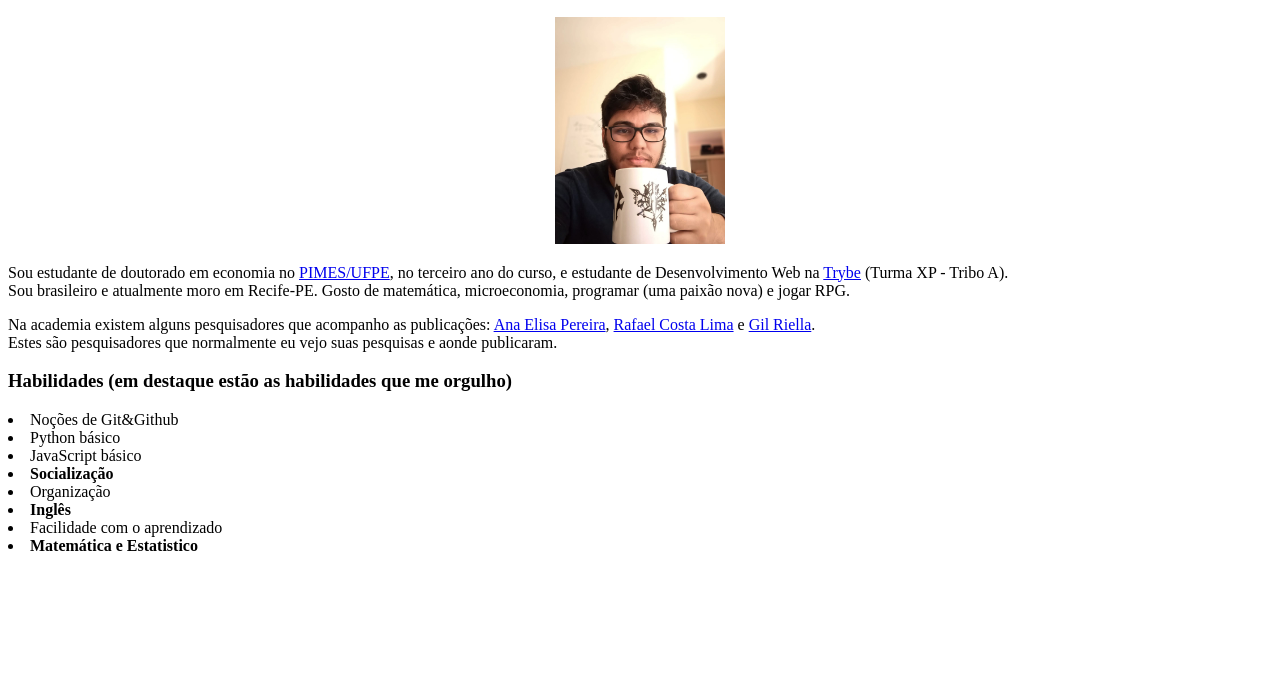
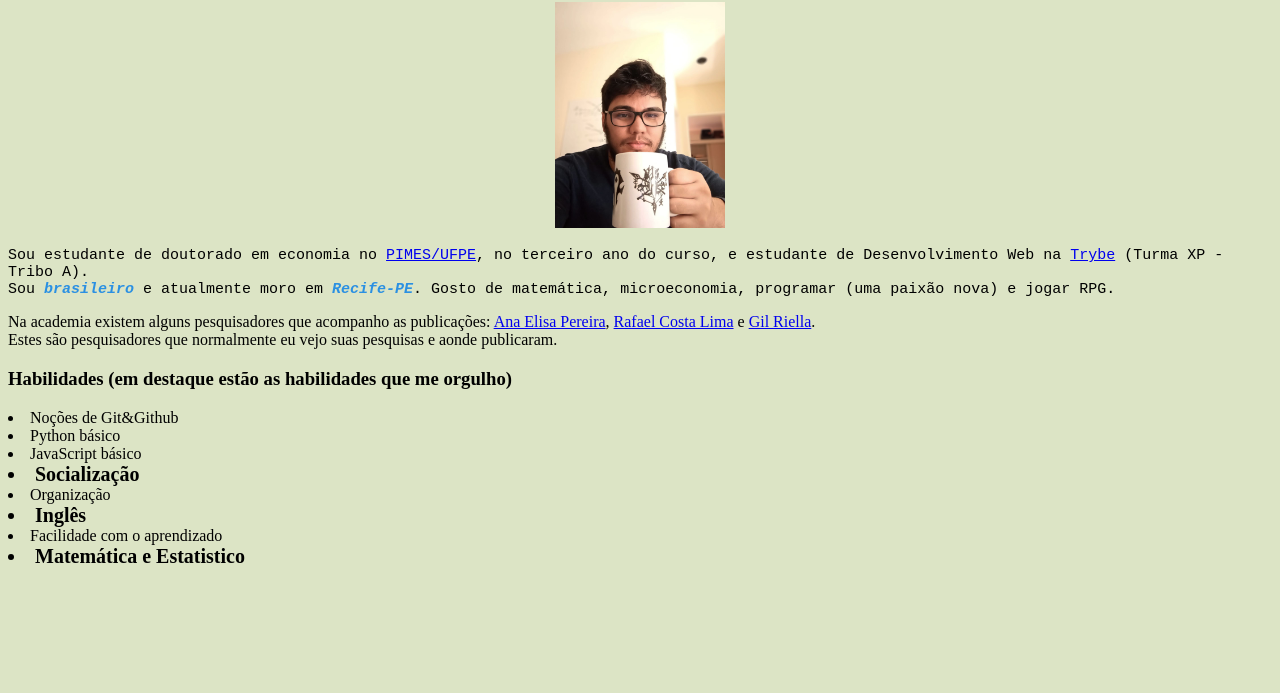
Before and after one commit to Pito900/Pito900-github.io, a plain HTML site: page index.html in a window 1280 px wide. Shown: the part 107-800 px from the top of the page. Drawn offline with Linux system fonts and the light colour scheme.

Commit message:
Primeira vez com o CSS

```diff
--- a/index.html
+++ b/index.html
@@ -4,6 +4,7 @@
     <meta charset="UTF-8">
     <meta http-equiv="X-UA-Compatible" content="IE=edge">
     <meta name="viewport" content="width=device-width, initial-scale=1.0">
+    <link rel="stylesheet" type="text/css" href="style.css">
     <title>Portfólio Web - Francisco Monteiro </title>
 </head>
 <body>
@@ -12,22 +13,22 @@
    <center> <h1>Francisco Rubenilto Monteiro Leite</h1> </center>
   <center> <img src ="Minhafoto1.jpeg" alt="Uma foto minha tomando café"width="170px"></center>
   <p id="Sobre">Sou estudante de doutorado em economia no <a href="https://sites.google.com/view/pimes/principal" target="_blank">PIMES/UFPE</a>, no terceiro ano do curso, e estudante de Desenvolvimento Web na <a href="https://www.betrybe.com/" target="_blank"> Trybe</a> (Turma XP - Tribo A).
-    <br>Sou brasileiro e atualmente moro em Recife-PE. Gosto de matemática, microeconomia, programar (uma paixão nova) e jogar RPG.
+    <br>Sou <strong class=destaque>brasileiro</strong> e atualmente moro em <strong class=destaque>Recife-PE</strong>. Gosto de matemática, microeconomia, programar (uma paixão nova) e jogar RPG.
   </p>
 
-  <p>Na academia existem alguns pesquisadores que acompanho as publicações: <a href="https://sites.google.com/site/anaelisagpereira/" target="_blank"> Ana Elisa Pereira</a>, <a href="https://sites.google.com/site/costalimarafael/" target="_blank"> Rafael Costa Lima</a> e <a href="https://sites.google.com/a/nyu.edu/gil-riella-s-page/" target="_blank"> Gil Riella</a>.
+  <pc>Na academia existem alguns pesquisadores que acompanho as publicações: <a href="https://sites.google.com/site/anaelisagpereira/" target="_blank"> Ana Elisa Pereira</a>, <a href="https://sites.google.com/site/costalimarafael/" target="_blank"> Rafael Costa Lima</a> e <a href="https://sites.google.com/a/nyu.edu/gil-riella-s-page/" target="_blank"> Gil Riella</a>.
   <br> Estes são pesquisadores que normalmente eu vejo suas pesquisas e aonde publicaram.
-  </p>
+  </pc>
 
   <h3 id="ListaHabilidades">Habilidades (em destaque estão as habilidades que me orgulho)</h3>
       <li>Noções de Git&Github</li>
       <li>Python básico</li>
       <li>JavaScript básico</li>
-      <li><strong>Socialização</strong></li>
+      <li class=destaquehabilidades><strong>Socialização</strong></li>
       <li>Organização</li>
-      <li><strong>Inglês</strong></li>
+      <li class=destaquehabilidades><strong>Inglês</strong></li>
       <li>Facilidade com o aprendizado</li>
-      <li><strong>Matemática e Estatistico</strong></li>
+      <li class=destaquehabilidades><strong>Matemática e Estatistico</strong></li>
     </ul>
 
 </body>
--- /dev/null
+++ b/style.css
@@ -0,0 +1,20 @@
+h1{
+    font-family: monospace;
+}
+#Sobre {
+    font-size: 15px;
+    font-family: monospace;
+}
+
+body {
+    background-color:#DCE4c5;
+}
+
+.destaque{
+    font-style: italic;
+    color: rgb(43, 144, 226);
+}
+
+.destaquehabilidades {
+    font-size: 20px;
+}
```
